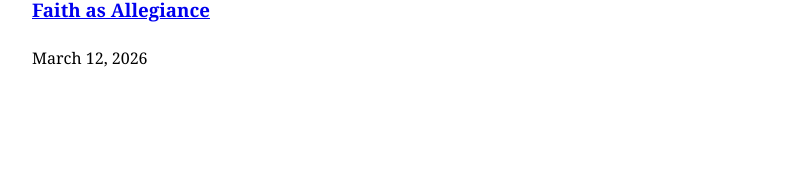
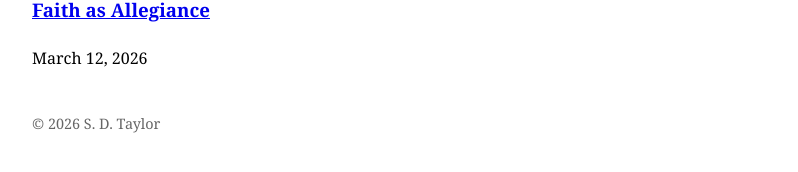
Before and after one commit to sdtaylor333/sdtaylor333.github.io, a Jekyll site: the page built from index.md, in a window 1280 px wide. Shown: the part 463-635 px from the top of the page, without its empty margins (228-1026 px from the left). Built offline with Jekyll 4.4.1, drawn with Linux system fonts in a browser that asks for light colours.

Commit message:
Update default.html

```diff
--- a/_layouts/default.html
+++ b/_layouts/default.html
@@ -37,6 +37,8 @@ nav {
 </nav>
 
 {{ content }}
-
+<footer style="margin-top:40px; font-size:0.9em; color:#666;">
+  © 2026 S. D. Taylor
+</footer>
 </body>
 </html>
```
